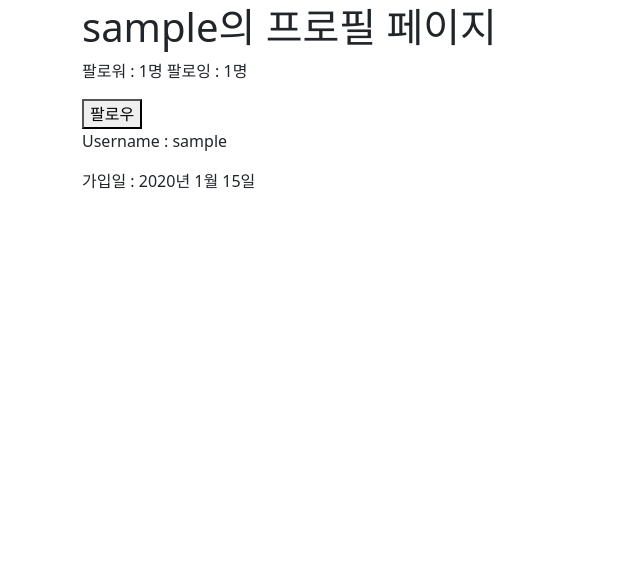
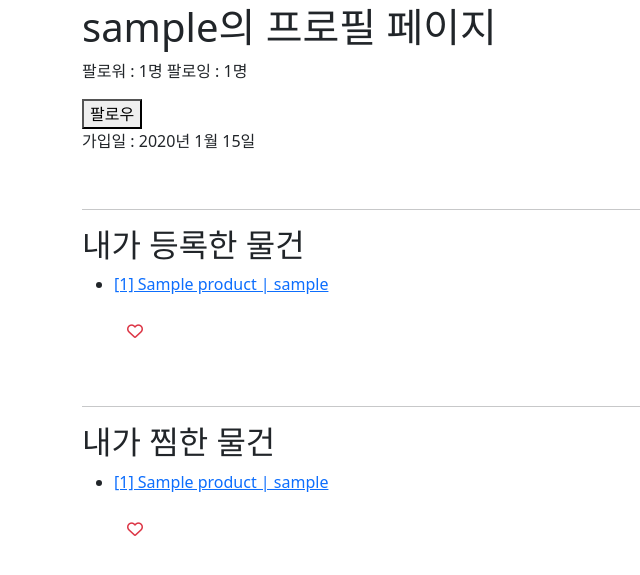
Before and after one commit to Hyun010/spartamarket, a Django app: a page that uses accounts/templates/accounts/profile.html in a window 1280 px wide. Shown: the part 43-618 px from the top of the page, without its empty margins (0-640 px from the left). Run offline with Django 4.2, Linux system fonts and the light colour scheme; tables that the repository leaves empty hold one stand-in row (values such as "Sample post"); some libraries are stand-ins or nearby versions.

Commit message:
프로필페이지에서 찜누르고 페이지 유지 기능 완료

```diff
--- a/accounts/templates/accounts/profile.html
+++ b/accounts/templates/accounts/profile.html
@@ -20,6 +20,57 @@
 			</form>
 		</div>
 	{% endif %}
-    <p>Username : {{member.username}}</p>
     <p>가입일 : {{member.date_joined.year}}년 {{member.date_joined.month}}월 {{member.date_joined.day}}일</p>
+    <br>
+    <hr>
+    <h2>내가 등록한 물건</h2>
+    <ul>
+        {% for p in products %}
+        <li>
+            <a href="{% url "products:product_detail" p.id %}">
+            <p>[{{p.pk}}] {{p.title}} | {{p.author}}</p>
+            </a>
+            <form action="{% url "products:jjim" p.pk%}" method="post">
+                {% csrf_token %}
+                {% if request.user in p.jjim_users.all %}
+                    <button class="btn btn-link text-danger" name='pro' type="submit" value='s'>
+                        <i class="fa-solid fa-heart"></i>
+                    </button>
+                {% else %}
+                    <button class="btn btn-link text-danger" name='pro' type="submit"value='s'>
+                        <i class="fa-regular fa-heart"></i>
+                    </button>
+                {% endif %}
+            </form>
+        </li>
+        {%empty%}
+            <li>등록 물품이 없습니다.</li>
+        {% endfor %}
+    </ul>
+    <br>
+    <hr>
+    <h2>내가 찜한 물건</h2>
+    <ul>
+        {% for p in pd_jjims %}
+        <li>
+            <a href="{% url "products:product_detail" p.id %}">
+            <p>[{{p.pk}}] {{p.title}} | {{p.author}}</p>
+            </a>
+            <form action="{% url "products:jjim" p.pk%}" method="post">
+                {% csrf_token %}
+                {% if request.user in p.jjim_users.all %}
+                    <button class="btn btn-link text-danger" name="pro" type="submit" value="pf">
+                        <i class="fa-solid fa-heart"></i>
+                    </button>
+                {% else %}
+                    <button class="btn btn-link text-danger" name="pro" type="submit" value="pf">
+                        <i class="fa-regular fa-heart"></i>
+                    </button>
+                {% endif %}
+            </form>
+        </li>
+        {%empty%}
+            <li>찜한 물건이 없습니다.</li>
+        {% endfor %}
+    </ul>
     {% endblock content %}
--- a/accounts/views.py
+++ b/accounts/views.py
@@ -5,6 +5,7 @@ from django.contrib.auth.forms import (AuthenticationForm,)
 from django.contrib.auth import login as auth_login
 from django.contrib.auth import logout as auth_logout
 from django.contrib.auth import get_user_model
+from products.models import Product
 
 @require_http_methods(['GET','POST'])
 def signup(request):
@@ -39,7 +40,13 @@ def logout(request):
 
 def profile(request,username):
     member=get_object_or_404(get_user_model(),username=username)
-    context={"member":member}
+    products=Product.objects.all().filter(author=member.id).order_by('-created_at')
+    pd_jjims=Product.objects.all().filter(jjim_users=member.id).order_by('-created_at')
+    context={
+        "member":member,
+        "products":products,
+        "pd_jjims":pd_jjims,
+    }
     return render(request, 'accounts/profile.html',context)
 
 @require_POST
--- a/products/templates/products/products.html
+++ b/products/templates/products/products.html
@@ -17,11 +17,11 @@
         <form action="{% url "products:jjim" p.pk%}" method="post">
             {% csrf_token %}
             {% if request.user in p.jjim_users.all %}
-                <button class="btn btn-link text-danger" type="submit">
+                <button class="btn btn-link text-danger" name="pro" type="submit" value="pro">
                     <i class="fa-solid fa-heart"></i>
                 </button>
             {% else %}
-                <button class="btn btn-link text-danger" type="submit">
+                <button class="btn btn-link text-danger" name="pro" type="submit" value="pro">
                     <i class="fa-regular fa-heart"></i>
                 </button>
             {% endif %}
```
Also changed, not shown: products/views.py (+23 -8 lines).
